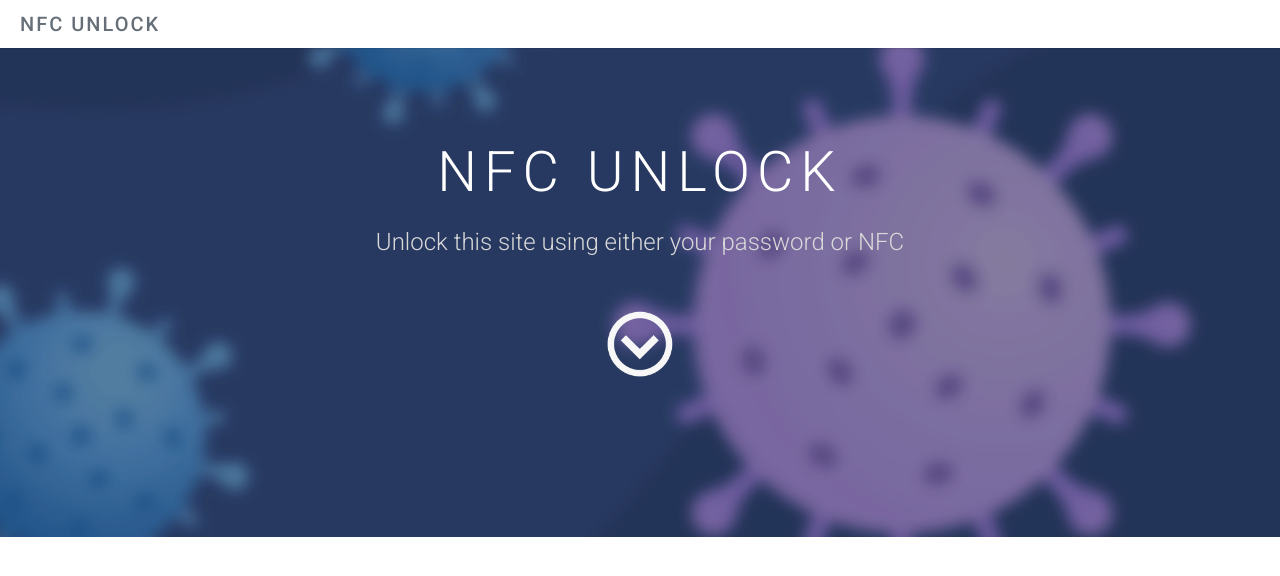
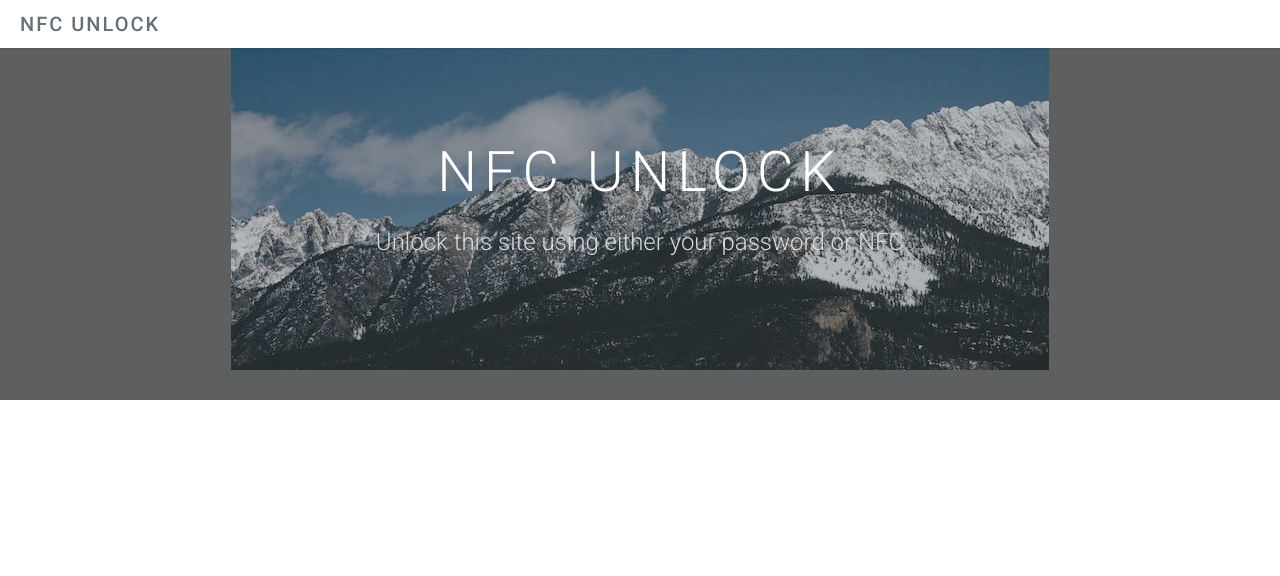
Before and after one commit to Calumd123/HCS-NFC_Prototype, a Flask app: page / in a window 1280 px wide. Shown: the top 576 px of the page. Run offline with Flask 2, Linux system fonts and the light colour scheme; some libraries are stand-ins or nearby versions.

Commit message:
Added banner and removed Wrong Images

```diff
--- a/flask_app/templates/prototype.html
+++ b/flask_app/templates/prototype.html
@@ -5,14 +5,6 @@
     <div class="inner">
         <h2>NFC UNLOCK</h2>
         <p>Unlock this site using either your password or NFC</p>
-
-        <ul class="actions">
-            <a href="/#graph">
-                <div class="content">
-                    <img src='/static/images/arrow.png' height="80px"></img>
-                </div>
-            </a>
-        </ul>
         </div>
 </section>
 
--- a/flask_app/templates/template.html
+++ b/flask_app/templates/template.html
@@ -2,7 +2,7 @@
 <html lang="en" dir="ltr">
  <head>
    <meta charset="utf-8">
-   <title>Know Your Risk</title>
+   <title>NFC Unlock</title>
    <meta http-equiv="content-type" content="text/html; charset=utf-8" />
    <meta name="description" content="" />
    <meta name="keywords" content="" />
```
Also changed, not shown: flask_app/static/images/banner.jpg, flask_app/static/images/pic03.jpg (deleted).
